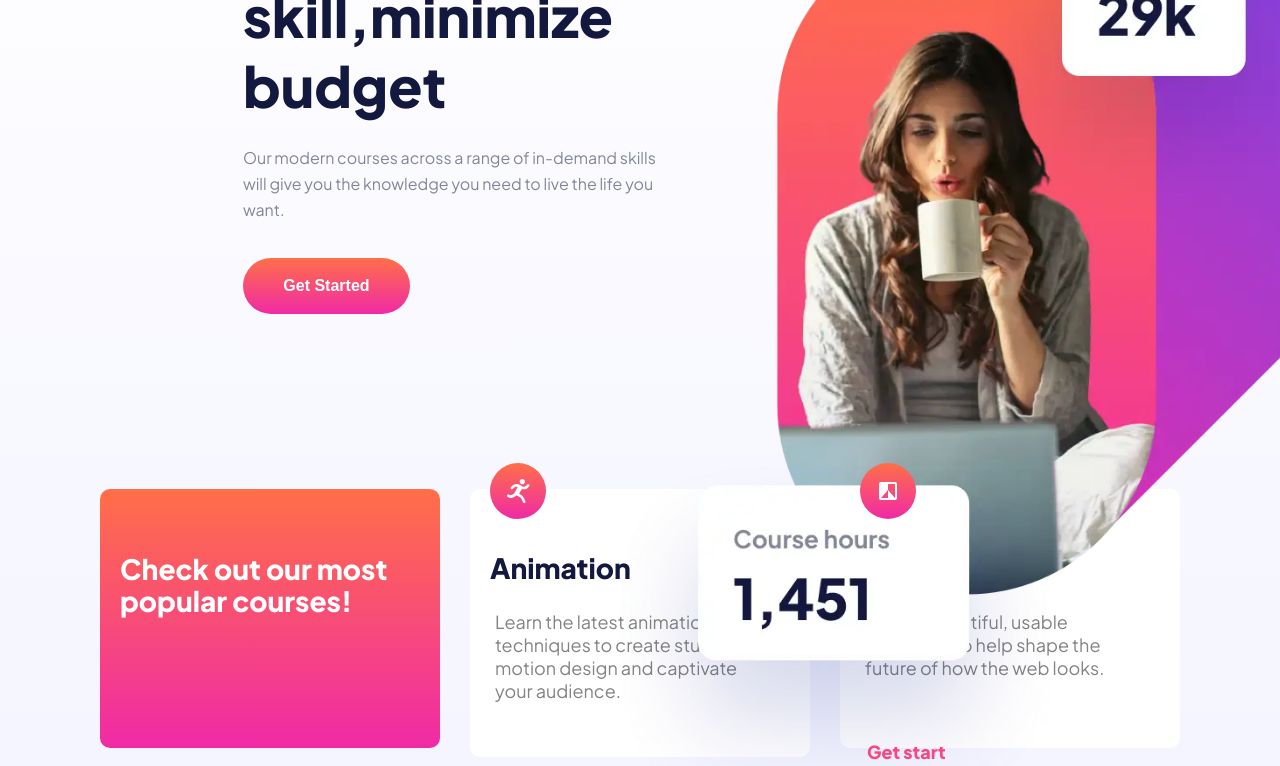
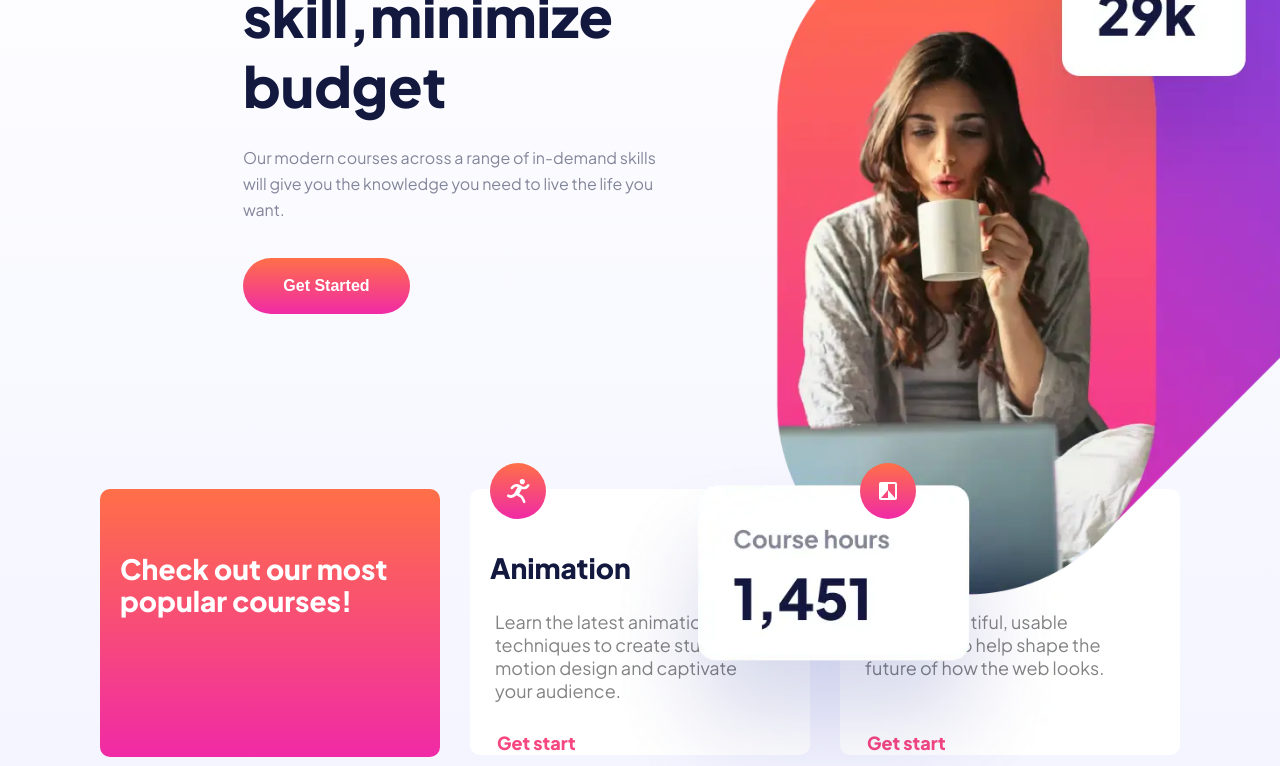
Before and after one commit to PiriyaLapa/Skilled-e-learning-landing-page, a React (Create React App) app: page / in a window 1280 px wide. Shown: the part 223-989 px from the top of the page. Built offline with nearby package versions, Linux system fonts and the light colour scheme.

Commit message:
update and try to deploy

```diff
--- a/src/components/Cards/styleds.ts
+++ b/src/components/Cards/styleds.ts
@@ -22,19 +22,17 @@ export const StyledCards = styled.div`
   :nth-child(2) {
     color: #13183f;
     font-weight: 800;
-    margin:0 auto;
+    /* margin:0 auto; */
 
   }
   :nth-child(3) {
     color: #838383;
     width:268px;
-    /* height:90px; */
+    height:90px;
   }
   :nth-child(4) {
     color: #f74780;
     margin:0 auto;
-    position:relative;
-    top:30px;
   }
 
   @media screen and (min-width: 375px) {
```
